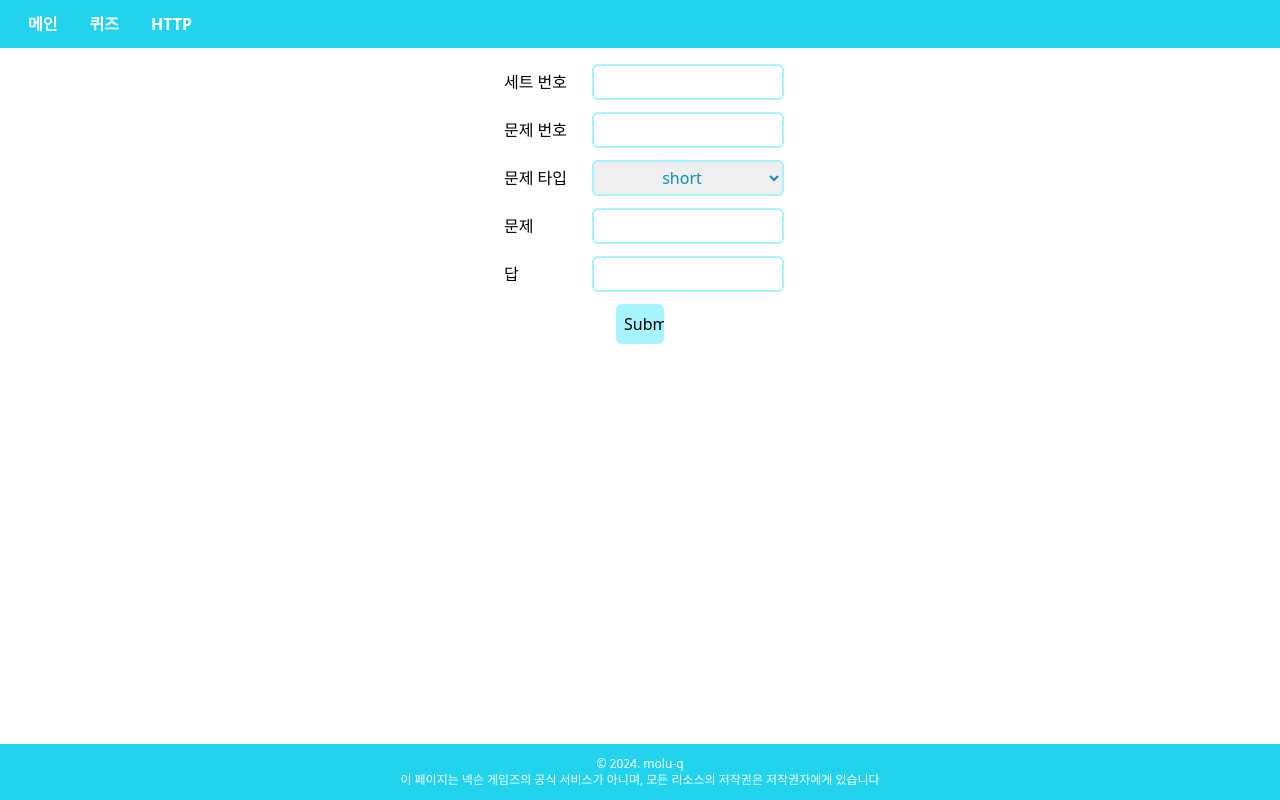
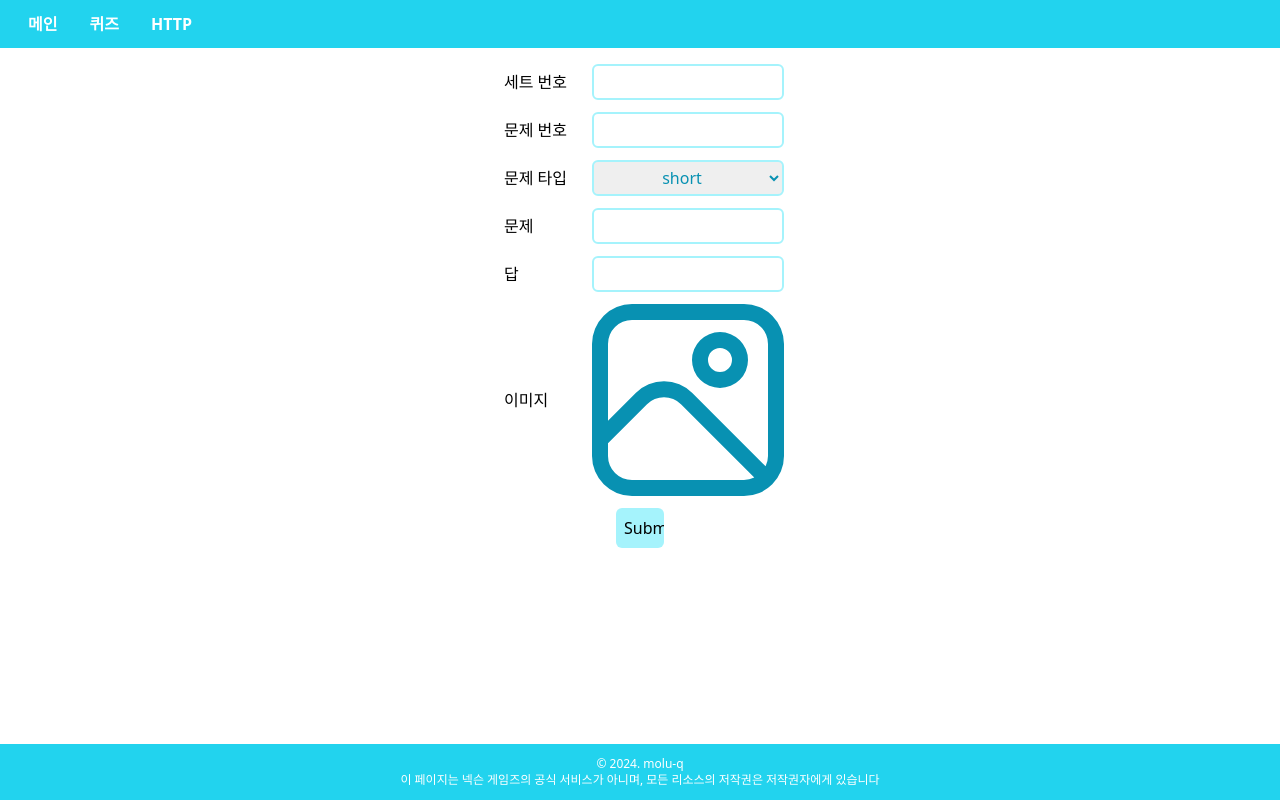
Before and after one commit to sinclairr08/molu-q, a Next.js app in the folder frontend/: page /quiz/new in a window 1280 px wide. Built offline with nearby package versions, Linux system fonts and the light colour scheme.

Commit message:
feat: add file input component at quiz page

```diff
--- a/frontend/src/app/quiz/new/page.tsx
+++ b/frontend/src/app/quiz/new/page.tsx
@@ -13,6 +13,7 @@ export interface IQuizInputForm {
   question: string;
   selectList?: string[];
   answer: string;
+  image?: FileList;
 }
 
 interface IShortInputRow {
@@ -31,6 +32,26 @@ const ShortInputRow = ({ register, label }: IShortInputRow) => {
     <label className="flex items-center">
       <span className="px-2 w-24">{label}</span>
       <ShortInput register={register} />
+    </label>
+  );
+};
+
+const FileInputRow = ({ register, label }: IShortInputRow) => {
+  return (
+    <label className="flex items-center">
+      <span className="px-2 w-24">{label}</span>
+      <label htmlFor="file-upload">
+        <svg
+          xmlns="http://www.w3.org/2000/svg"
+          viewBox="0 0 24 24"
+          className="w-48 h-48 fill-current text-cyan-600 cursor-pointer"
+        >
+          <path d="M19,0H5A5.006,5.006,0,0,0,0,5V19a5.006,5.006,0,0,0,5,5H19a5.006,5.006,0,0,0,5-5V5A5.006,5.006,0,0,0,19,0ZM5,2H19a3,3,0,0,1,3,3V19a2.951,2.951,0,0,1-.3,1.285l-9.163-9.163a5,5,0,0,0-7.072,0L2,14.586V5A3,3,0,0,1,5,2ZM5,22a3,3,0,0,1-3-3V17.414l4.878-4.878a3,3,0,0,1,4.244,0L20.285,21.7A2.951,2.951,0,0,1,19,22Z" />
+          <path d="M16,10.5A3.5,3.5,0,1,0,12.5,7,3.5,3.5,0,0,0,16,10.5Zm0-5A1.5,1.5,0,1,1,14.5,7,1.5,1.5,0,0,1,16,5.5Z" />
+        </svg>
+
+        <input id="file-upload" type="file" {...register} className="sr-only" />
+      </label>
     </label>
   );
 };
@@ -65,6 +86,12 @@ const QuizAddPage: React.FC = () => {
       return;
     }
 
+    const formData = new FormData();
+    if (data.image && data.image.length > 0) {
+      formData.append("problemId", String(data.problemId));
+      formData.append("image", data.image[0]);
+    }
+
     const updatedData = {
       ...data,
       quizSetId: data.quizSetId ? Number(data.quizSetId) : 0,
@@ -75,6 +102,12 @@ const QuizAddPage: React.FC = () => {
       axios.post("/api/v0/quiz", updatedData, {
         headers: {
           "Content-Type": "application/json",
+        },
+      });
+
+      axios.post("/api/v0/upload", formData, {
+        headers: {
+          "Content-Type": "multipart/form-data",
         },
       });
 
@@ -124,6 +157,7 @@ const QuizAddPage: React.FC = () => {
             </>
           )}
         <ShortInputRow register={register("answer")} label="답" />
+        <FileInputRow register={register("image")} label="이미지" />
         <SubmitButton />
       </div>
     </form>
```
Also changed, not shown: 1 other file (tests, documents, lock files or other folders).
